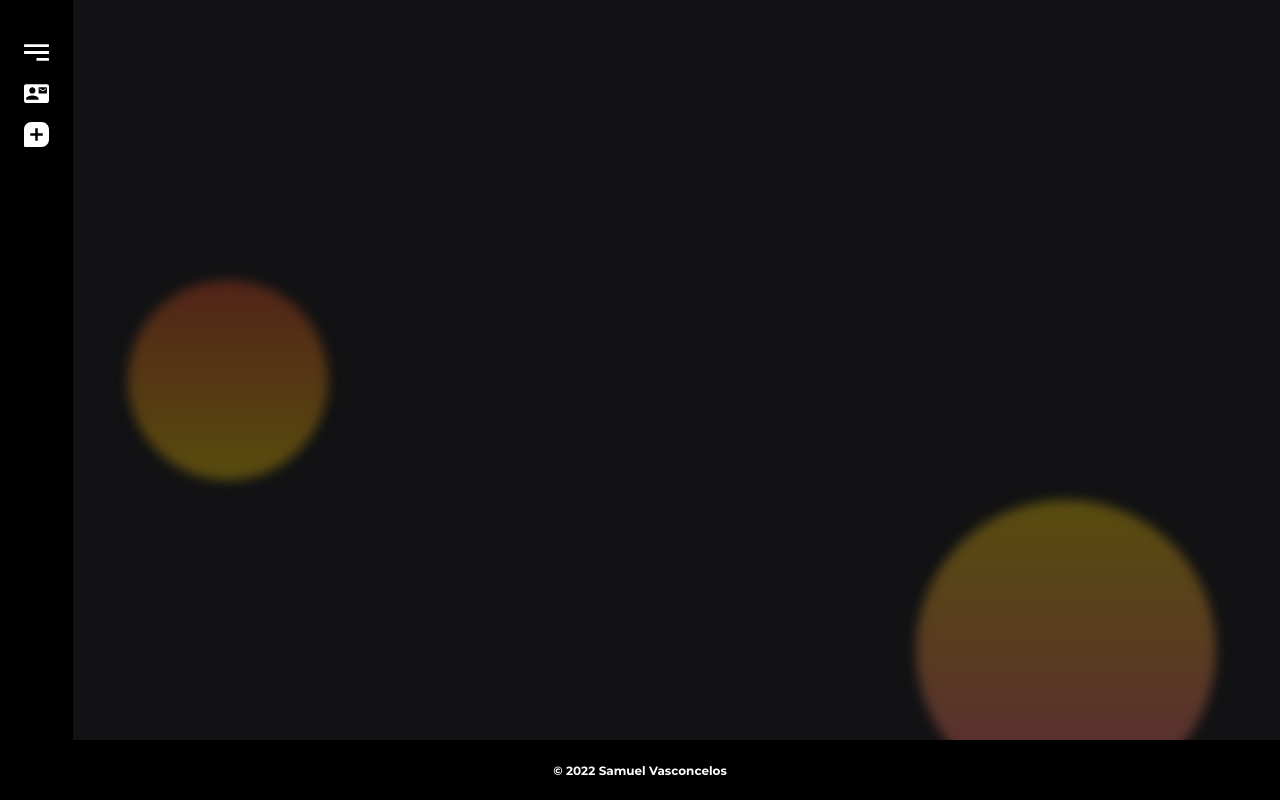
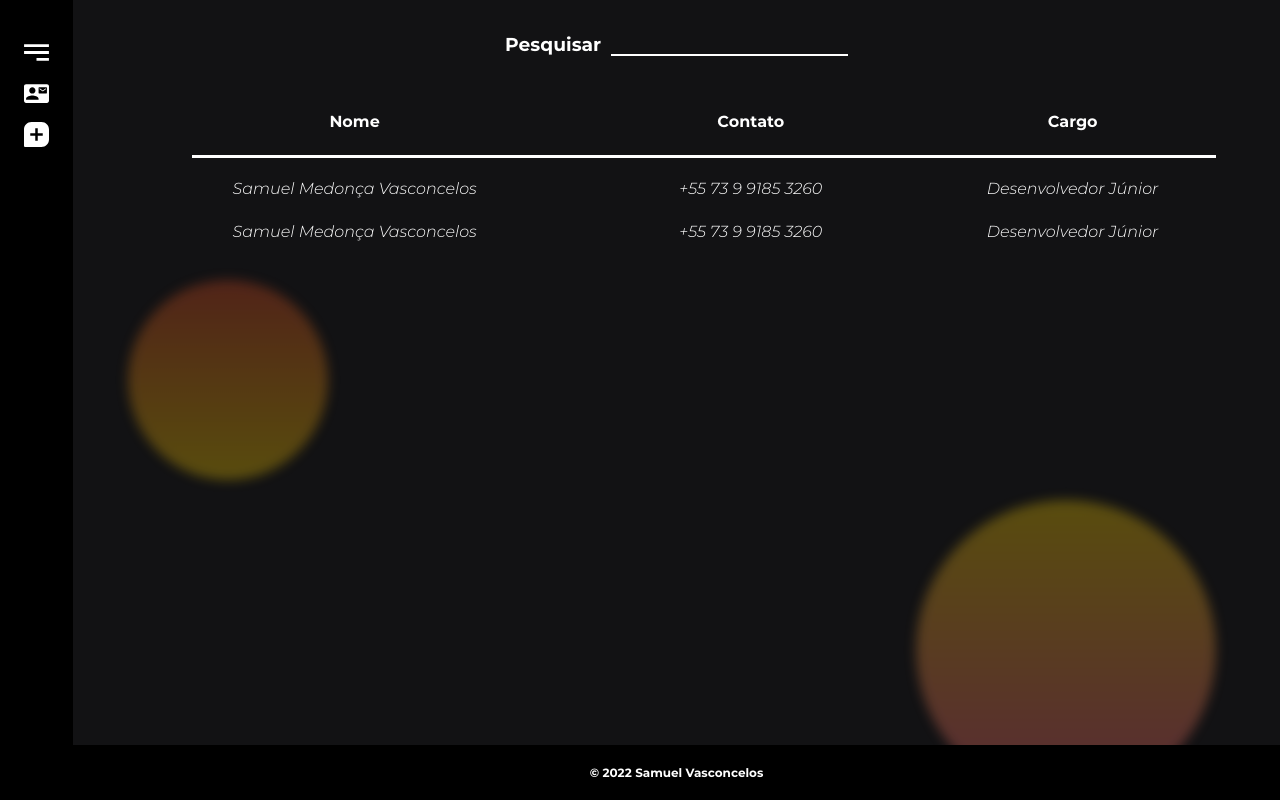
Before and after one commit to smvasconcelos/vexpenses-contatcs, a React (Create React App) app: page /search in a window 1280 px wide. Built offline with nearby package versions, Linux system fonts and the light colour scheme.

Commit message:
search page

```diff
--- /dev/null
+++ b/src/components/input/index.tsx
@@ -0,0 +1,17 @@
+import React from "react";
+import { useNavigate } from "react-router-dom";
+import { Input, InputContainer, Label } from "./styles";
+
+const InputComponent: React.FC<{ label: string }> = ({ label }) => {
+
+	const navigate = useNavigate();
+
+	return (
+		<InputContainer>
+			<Label>{label}</Label>
+			<Input />
+		</InputContainer>
+	)
+}
+
+export default InputComponent;
--- /dev/null
+++ b/src/components/input/styles.ts
@@ -0,0 +1,23 @@
+import styled from "styled-components";
+import theme from "config/theme";
+
+export const Input = styled.input`
+	all: unset;
+	border-bottom: 2px solid white;
+	width: 100%;
+	font-weight: 400;
+	padding-bottom: .2em;
+	color: rgba(255,255,255,.7);
+`
+
+export const Label = styled.h3`
+	color: white;
+	margin-right: .5em;
+`
+export const InputContainer = styled.div`
+	display: flex;
+	flex-direction: row;
+	justify-content: end;
+	align-items: end;
+	width: 100%;
+`
--- a/src/components/sidebar/styles.ts
+++ b/src/components/sidebar/styles.ts
@@ -11,9 +11,9 @@ export const Nav = styled.nav`
 	width: fit-content;
 	align-items: center;
 	background-color: #000000;
-	position: absolute;
-	left: 0;
-	top: 0;
+	/* position: absolute; */
+	/* left: 0; */
+	/* top: 0; */
 `;
 
 export const NavItem = styled.img`
--- /dev/null
+++ b/src/pages/contact/add/index.tsx
@@ -0,0 +1,22 @@
+import InputComponent from 'components/input';
+import React from 'react';
+import { Container, SearchContainer } from './styles';
+import UserTemplate from 'templates/user';
+
+const SearchContent: React.FC = () => {
+	return (
+		<Container>
+			<SearchContainer>
+				<InputComponent label={"Pesquisar"} />
+			</SearchContainer>
+		</Container>
+	)
+}
+
+const Search: React.FC = () => {
+	return (
+		<UserTemplate children={<SearchContent />} />
+	);
+};
+
+export default Search;
--- /dev/null
+++ b/src/pages/contact/add/styles.ts
@@ -0,0 +1,16 @@
+import styled from "styled-components";
+
+export const Container = styled.div`
+	display: flex;
+	flex-direction: column;
+	/* justify-content: center; */
+	align-items: center;
+	height: 100%;
+	width: 100%;
+	box-sizing: border-box;
+	padding: 2em;
+`;
+
+export const SearchContainer = styled.div`
+	width: 30%;
+`
--- a/src/pages/home/index.tsx
+++ b/src/pages/home/index.tsx
@@ -1,7 +1,7 @@
 import React from 'react';
 import Template from 'templates';
 import { Container } from './styles';
-import { HomePage, LegendCard, LegendContainer, LegendText, LegendTitle, Title } from './styles';
+import { LegendCard, LegendContainer, LegendText, LegendTitle, Title } from './styles';
 
 
 const HomeContent: React.FC = () => {
--- a/src/pages/index.tsx
+++ b/src/pages/index.tsx
@@ -1,14 +1,17 @@
 import React from 'react'
-import { BrowserRouter as Router, Routes, Route, Link } from 'react-router-dom'
+import { BrowserRouter as Router, Routes, Route } from 'react-router-dom'
 import Home from './home'
 import Search from './search'
+import AddContact from './contact/add'
 
 const App: React.FC = () => {
 	return (
 		<Router>
 			<Routes>
+				<Route path="*" element={<Home />} />
 				<Route path="/" element={<Home />} />
 				<Route path="/search" element={<Search />} />
+				<Route path="/contact/add" element={<AddContact />} />
 			</Routes>
 		</Router>
 	)
--- a/src/pages/search/index.tsx
+++ b/src/pages/search/index.tsx
@@ -1,9 +1,55 @@
+import InputComponent from 'components/input';
 import React from 'react';
+import { Container, ListTable, ListTbody, ListTd, ListTr, ListThead, SearchContainer, Divider, ListTh } from './styles';
 import UserTemplate from 'templates/user';
 
 const SearchContent: React.FC = () => {
 	return (
-		<></>
+		<Container>
+			<SearchContainer>
+				<InputComponent label={"Pesquisar"} />
+			</SearchContainer>
+			<ListTable>
+				<ListThead>
+					<ListTr>
+						<ListTh>
+							Nome
+						</ListTh>
+						<ListTh>
+							Contato
+						</ListTh>
+						<ListTh>
+							Cargo
+						</ListTh>
+					</ListTr>
+				</ListThead>
+				<Divider />
+				<ListTbody>
+					<ListTr>
+						<ListTd>
+							Samuel Medonça Vasconcelos
+						</ListTd>
+						<ListTd>
+							+55 73 9 9185 3260
+						</ListTd>
+						<ListTd>
+							Desenvolvedor Júnior
+						</ListTd>
+					</ListTr>
+					<ListTr>
+						<ListTd>
+							Samuel Medonça Vasconcelos
+						</ListTd>
+						<ListTd>
+							+55 73 9 9185 3260
+						</ListTd>
+						<ListTd>
+							Desenvolvedor Júnior
+						</ListTd>
+					</ListTr>
+				</ListTbody>
+			</ListTable>
+		</Container>
 	)
 }
 
--- /dev/null
+++ b/src/pages/search/styles.ts
@@ -0,0 +1,45 @@
+import styled from "styled-components";
+
+export const Container = styled.div`
+	display: flex;
+	flex-direction: column;
+	/* justify-content: center; */
+	align-items: center;
+	height: 100%;
+	width: 100%;
+	box-sizing: border-box;
+	padding: 2em;
+`;
+
+export const SearchContainer = styled.div`
+	width: 30%;
+`
+export const ListTable = styled.table`
+	text-align: center;
+	margin: 2em 0;
+	width: 100%;
+	height: fit-content;
+	& > *{
+		color: #fff;
+	}
+	border-collapse: collapse;
+	border-collapse:separate;
+  border-spacing: 0 1.5em;
+`
+export const ListThead = styled.thead`
+`
+export const ListTbody = styled.tbody`
+`
+export const ListTr = styled.tr`
+`
+export const ListTh = styled.th`
+`
+export const ListTd = styled.td`
+`
+export const Divider = styled.div`
+    width: 80%;
+    height: 3px;
+    background-color: #fff;
+    left: 15%;
+		position: absolute;
+`
--- a/src/templates/user/index.tsx
+++ b/src/templates/user/index.tsx
@@ -2,7 +2,7 @@ import Circle from "components/circle";
 import Footer from "components/footer";
 import Sidebar from "components/sidebar";
 import React from "react";
-import { Container, TemplateContainer } from "./styles";
+import { Container, ContentContainer, TemplateContainer } from "./styles";
 
 const UserTemplate: React.FC<{ children: any }> = ({ children }) => {
 	return (
@@ -13,8 +13,10 @@ const UserTemplate: React.FC<{ children: any }> = ({ children }) => {
 				<Circle size={200} position="top: 35vh; left: 10vw; opacity: .3" type={1} />
 				<Circle size={300} position="bottom: 0; right: 5%; opacity: .3;" type={2} />
 			</TemplateContainer>
-			{children}
-			<Footer />
+			<ContentContainer>
+				{children}
+				<Footer />
+			</ContentContainer>
 		</Container>
 	)
 }
--- a/src/templates/user/styles.ts
+++ b/src/templates/user/styles.ts
@@ -14,10 +14,19 @@ export const Container = styled.div`
 	height: 100%;
 	width: 100%;
 	display: flex;
+	/* flex-direction: row; */
+	/* box-sizing: border-box; */
+	/* justify-content: space-between; */
+	/* align-items: center; */
+`;
+
+export const ContentContainer = styled.div`
+	width: 100%;
+	height: 100%;
+	display: flex;
 	flex-direction: column;
+	justify-content: space-space-between;
+	align-items: space-between;
 	box-sizing: border-box;
-	justify-content: space-around;
-	align-items: center;
-	padding: 0;
-	margin: 0;
-`;
+
+`
```
